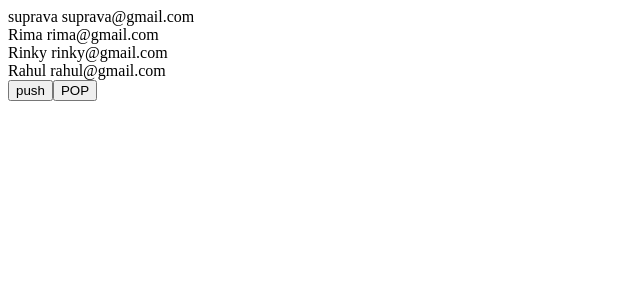
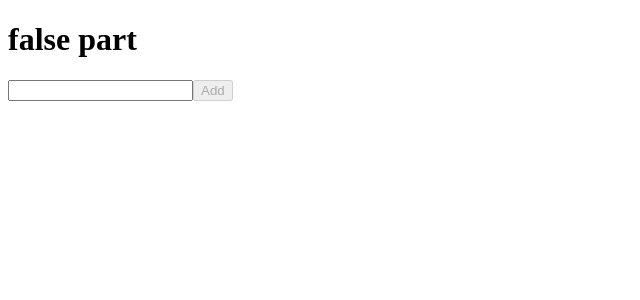
Before and after one commit to suprava16/REACT_SESSION_5, a React (Create React App) app: page / in a window 1280 px wide. Shown: the top 300 px of the page, without its empty margins (0-640 px from the left). Built offline with nearby package versions, Linux system fonts and the light colour scheme.

Commit message:
conditional rendering statements

```diff
--- a/src/App.js
+++ b/src/App.js
@@ -11,6 +11,7 @@ import UseStateCom from "./FunctionalComponents/StateVariables/UseStateCom"
 import ChangeFunction from "./FunctionalComponents/StateVariables/ChangeFunction"
 import ArrayCom from "./Components/Array/ArrayCom"
 import ArrayOfObject from "./Components/Array/ArrayOfObject"
+import ConditionalRendering from "./Components/ConditionalRendering/ConditionalRendering"
 class App extends React.Component {
   render() {
     return (
@@ -27,7 +28,8 @@ class App extends React.Component {
         {/* <UseStateCom/> */}
         {/* <ChangeFunction/> */}
         {/* <ArrayCom/> */}
-        <ArrayOfObject/>
+        {/* <ArrayOfObject/> */}
+        <ConditionalRendering/>
       </div>
     )
   }
--- /dev/null
+++ b/src/Components/ConditionalRendering/ConditionalRendering.js
@@ -0,0 +1,27 @@
+import React from "react";
+
+export default class ConditionalRendering extends React.Component {
+  constructor() {
+    super();
+    this.state = {
+      show: false,
+      text: ""
+    }
+  }
+  handleChange = (event) => {
+    this.setState({
+      text: event.target.value
+    })
+  }
+  render() {
+    return (
+      <div>
+        {this.state.show === true ? <h1>true statement</h1> : <h1>false part</h1>}
+        <input type="text" onChange={this.handleChange} />
+        <button disabled={this.state.text===""?true:false}>Add</button>
+        {this.state.show===true &&
+        <h1>Simple if statement</h1>}
+      </div>
+    )
+  }
+}
```
